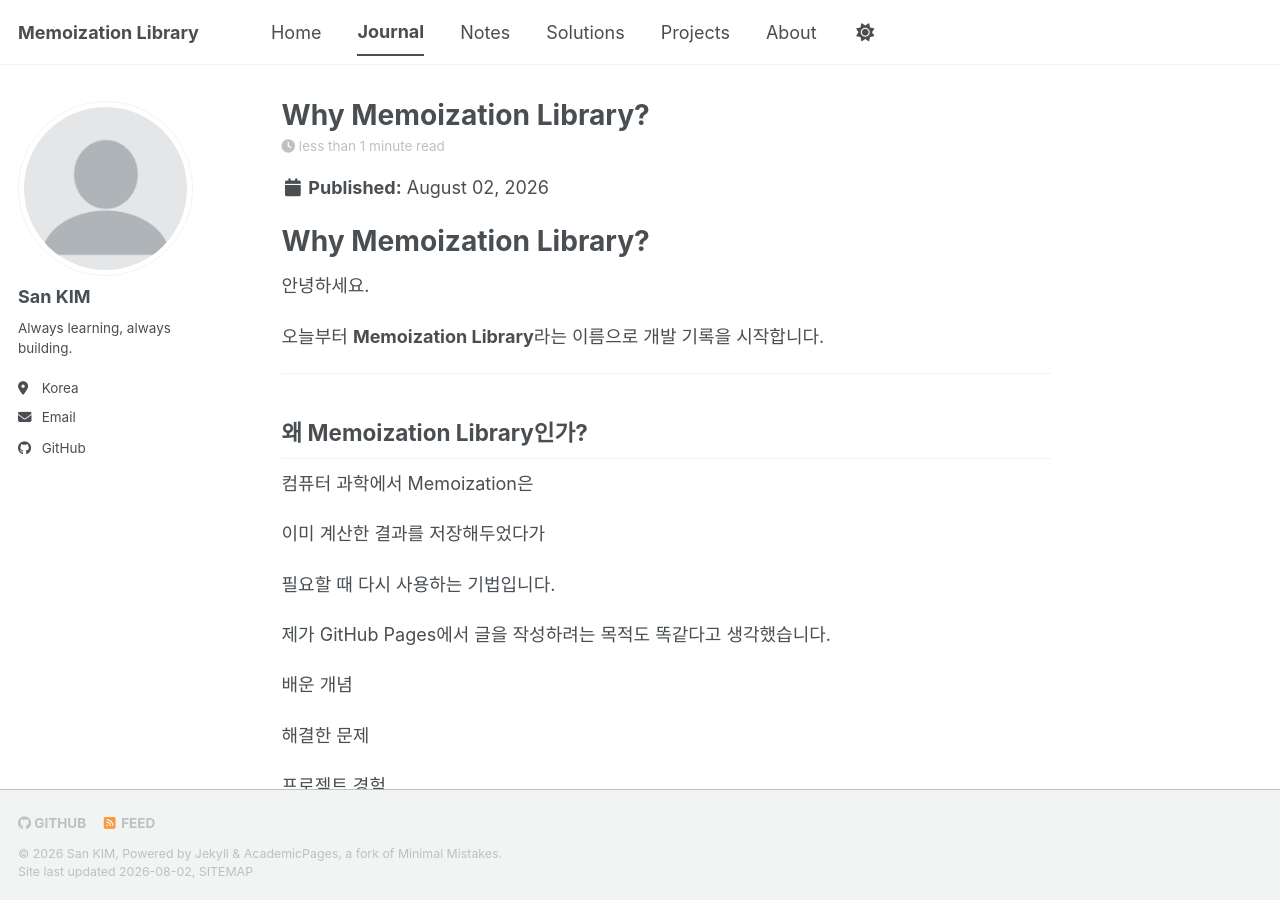
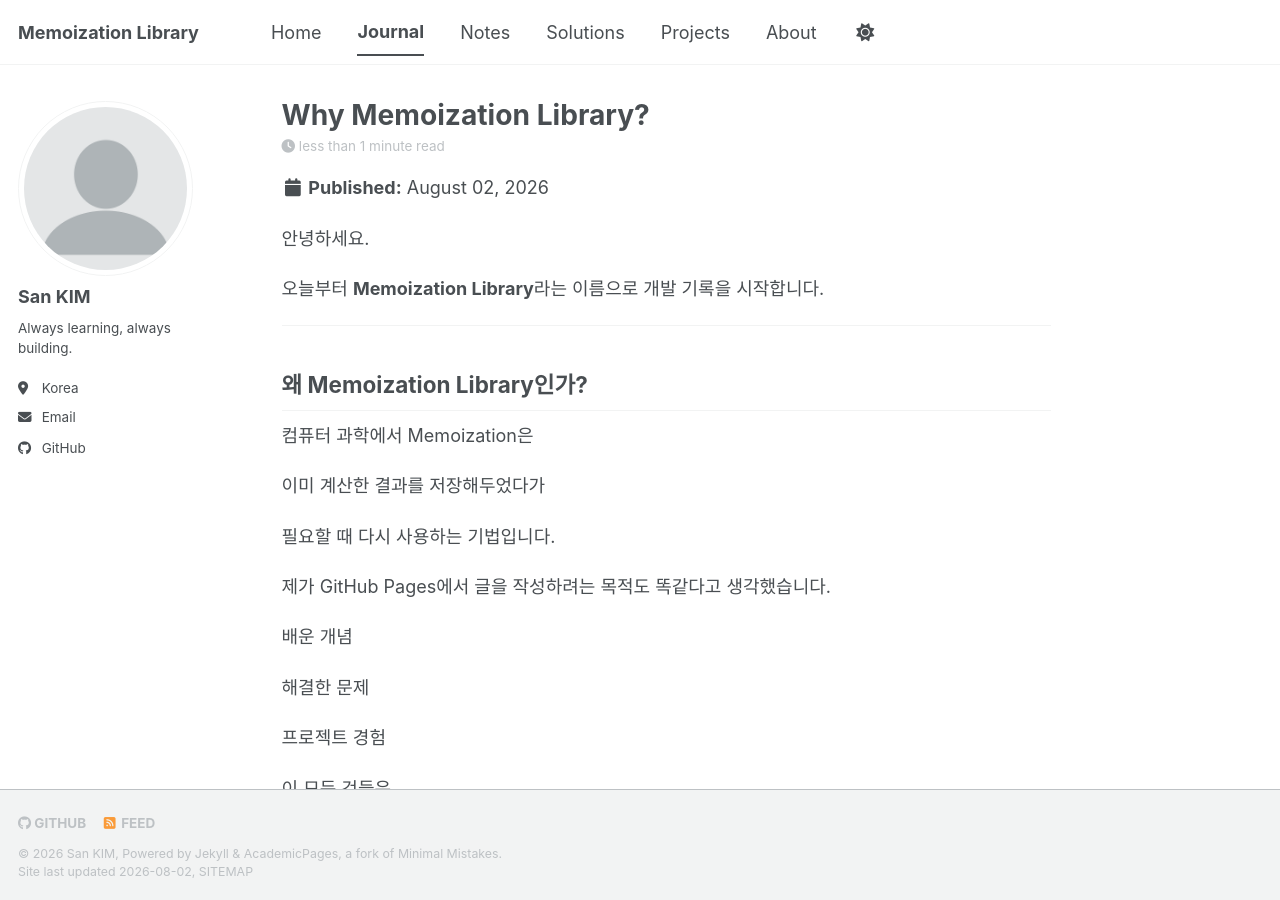
Before and after one commit to aeginventor/aeginventor.github.io, a Jekyll site: the page built from _posts/2026-08-02-why-memoization-library.md, in a window 1280 px wide and 900 px high. Built offline with Jekyll 4.4.1, drawn with Linux system fonts in a browser that asks for light colours; a style sheet for code colours, icons or effects is not loaded.

Commit message:
Remove title from memoization library post

```diff
--- a/_posts/2026-08-02-why-memoization-library.md
+++ b/_posts/2026-08-02-why-memoization-library.md
@@ -9,8 +9,6 @@ tags:
 toc: true
 author_profile: true
 ---
-
-# Why Memoization Library?
 
 안녕하세요.
 
```
